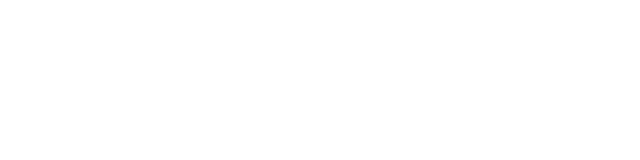
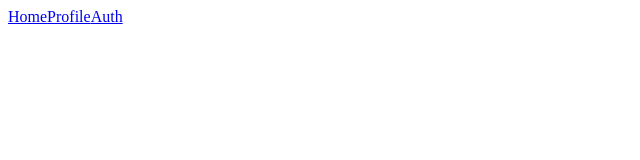
Before and after one commit to paSongEgg/summ, a React (Create React App) app: page /profile in a window 1280 px wide. Shown: the top 160 px of the page, without its empty margins (0-640 px from the left). Built offline with nearby package versions, Linux system fonts and the light colour scheme.

Commit message:
minor change
네비게이션 보이게 수정

```diff
--- a/src/Router.js
+++ b/src/Router.js
@@ -2,10 +2,12 @@
 import Home from './routes/Home.js';
 import Auth from './routes/Auth.js';
 import Profile from './routes/Profile.js';
+import Navigation from './components/Navigation.js';
 
 const AppRouter = () => {
     return (
         <BrowserRouter>
+            <Navigation/>
             <Routes>
                 <Route exact path='/' element={<Home />} />
                 <Route path='/auth' element={<Auth />} />
```
